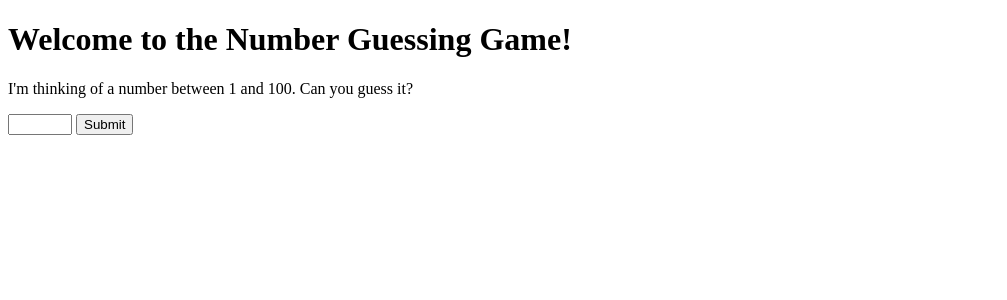
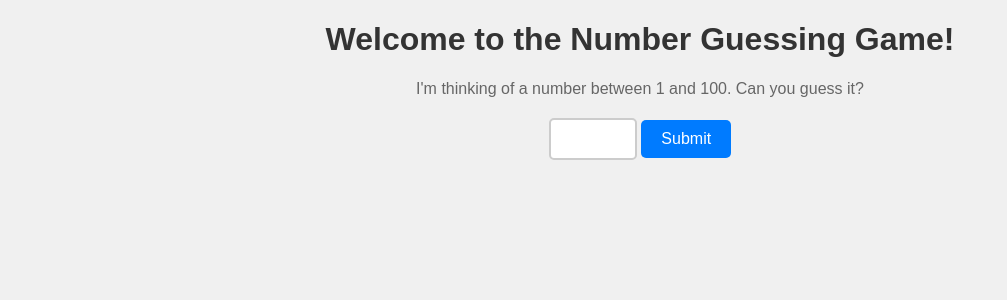
Before and after one commit to cranky420/stonedpirate.github.io, a Flask app: page / in a window 1280 px wide. Shown: the top 300 px of the page, without its empty margins (0-1007 px from the left). Run offline with Flask 3, Linux system fonts and the light colour scheme.

Commit message:
modified index.html

```diff
--- a/templates/index.html
+++ b/templates/index.html
@@ -5,6 +5,40 @@
     <meta charset="UTF-8">
     <meta name="viewport" content="width=device-width, initial-scale=1.0">
     <title>Number Guessing Game</title>
+    <style>
+        body {
+            font-family: Arial, sans-serif;
+            background-color: #f0f0f0;
+            text-align: center;
+        }
+        h1 {
+            color: #333;
+        }
+        p {
+            color: #666;
+        }
+        form {
+            margin-top: 20px;
+        }
+        input[type="number"] {
+            padding: 10px;
+            font-size: 16px;
+            border: 2px solid #ccc;
+            border-radius: 5px;
+        }
+        button {
+            padding: 10px 20px;
+            font-size: 16px;
+            background-color: #007bff;
+            color: #fff;
+            border: none;
+            border-radius: 5px;
+            cursor: pointer;
+        }
+        button:hover {
+            background-color: #0056b3;
+        }
+    </style>
 </head>
 <body>
     <h1>Welcome to the Number Guessing Game!</h1>
```
